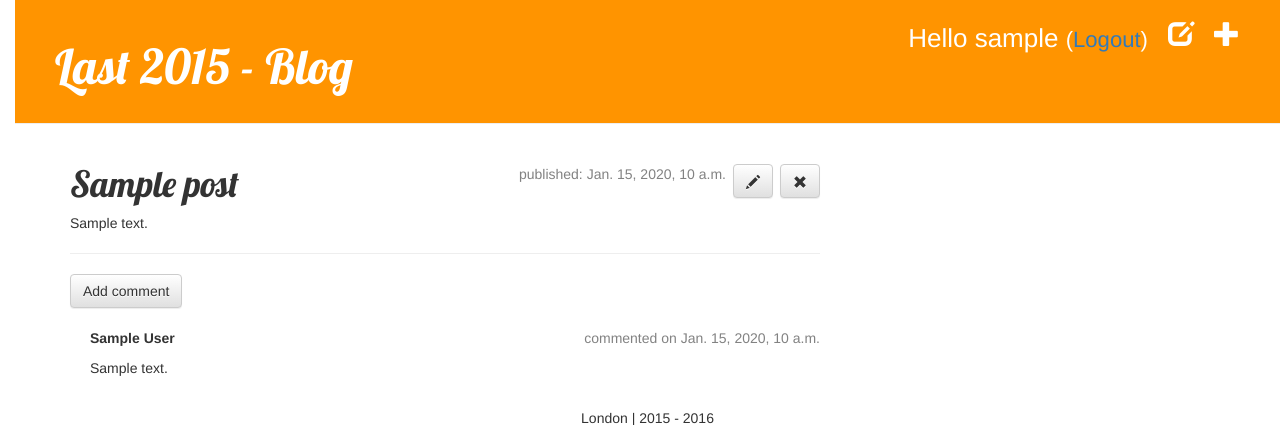
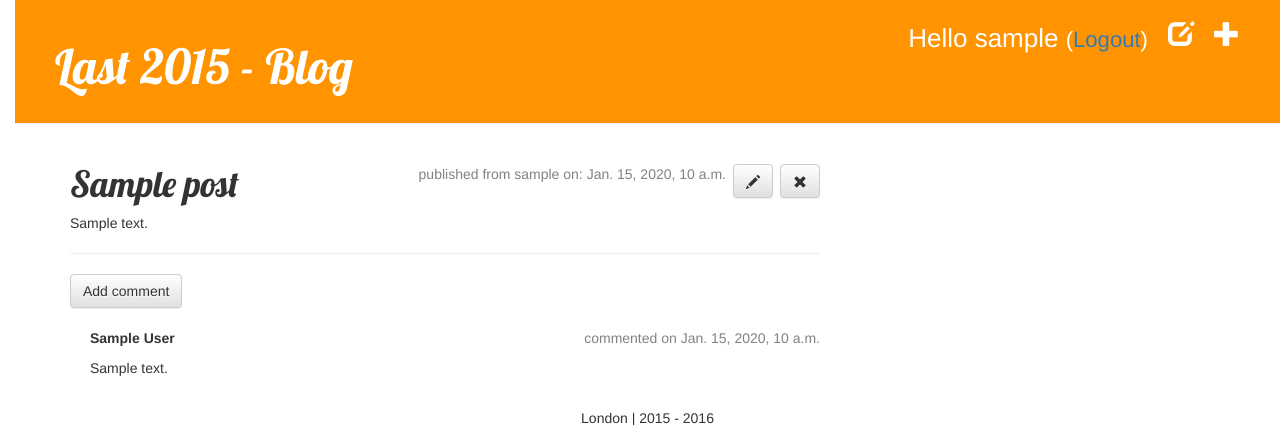
Before and after one commit to walter2/last_2015, a Django app: page /post/1 in a window 1280 px wide. Shown: the top 425 px of the page. Run offline with Django 3.2, Linux system fonts and the light colour scheme; a user stored in the database is signed in; tables that the repository leaves empty hold one stand-in row (values such as "Sample post"); some libraries are stand-ins or nearby versions.

Commit message:
Added user name to post list and detail view.

```diff
--- a/blog/templates/blog/post_detail.html
+++ b/blog/templates/blog/post_detail.html
@@ -14,7 +14,7 @@
 
         {% if post.published_date %}
             <div class="date">
-                published: {{ post.published_date }}
+                published from {{ user.username }} on: {{ post.published_date }}
             </div>
         {% else %}
             <a class="btn btn-default post_publish_button" href="{% url 'blog.views.post_publish' pk=post.pk %}">Publish</a>
--- a/blog/templates/blog/post_list.html
+++ b/blog/templates/blog/post_list.html
@@ -5,7 +5,7 @@
     {% for post in posts %}
         <div class="post">
             <div class="date">
-                <p>published: {{ post.published_date }}</p>
+                <p>published from {{ user.username }} on: {{ post.published_date }}</p>
             </div>
             <h1><a href="{% url 'post_detail' pk=post.pk %}">{{ post.title }}</a></h1>
             <p>{{ post.text|truncatechars:200 }}</p>
```
